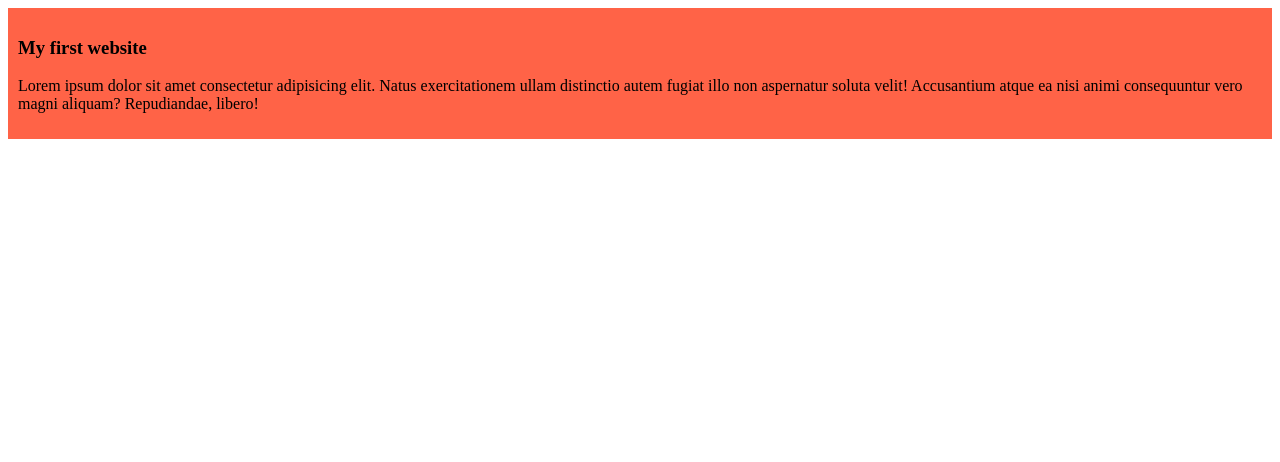
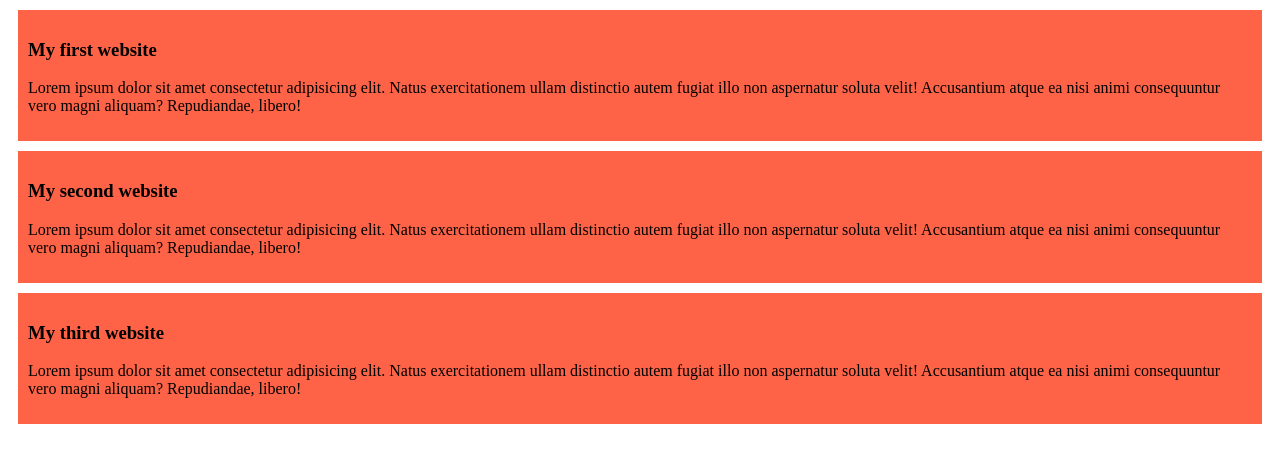
Before and after one commit to Ankan-hore/my-simple-website, a plain HTML site: page index.html in a window 1280 px wide. Drawn offline with Linux system fonts and the light colour scheme.

Commit message:
added the second blog

```diff
--- a/index.html
+++ b/index.html
@@ -12,5 +12,15 @@
         <p>Lorem ipsum dolor sit amet consectetur adipisicing elit. Natus exercitationem ullam distinctio autem fugiat illo non aspernatur soluta velit! Accusantium atque ea nisi animi consequuntur vero magni aliquam? Repudiandae, libero!</p>
 
     </div>
+    <div>
+        <h3>My second website</h3>
+        <p>Lorem ipsum dolor sit amet consectetur adipisicing elit. Natus exercitationem ullam distinctio autem fugiat illo non aspernatur soluta velit! Accusantium atque ea nisi animi consequuntur vero magni aliquam? Repudiandae, libero!</p>
+
+    </div>
+    <div>
+        <h3>My third website</h3>
+        <p>Lorem ipsum dolor sit amet consectetur adipisicing elit. Natus exercitationem ullam distinctio autem fugiat illo non aspernatur soluta velit! Accusantium atque ea nisi animi consequuntur vero magni aliquam? Repudiandae, libero!</p>
+
+    </div>
 </body>
 </html>
--- a/styles/blog.css
+++ b/styles/blog.css
@@ -1,4 +1,5 @@
 div{
     background-color: tomato;
     padding: 10px;
+    margin: 10px;
 }
```
